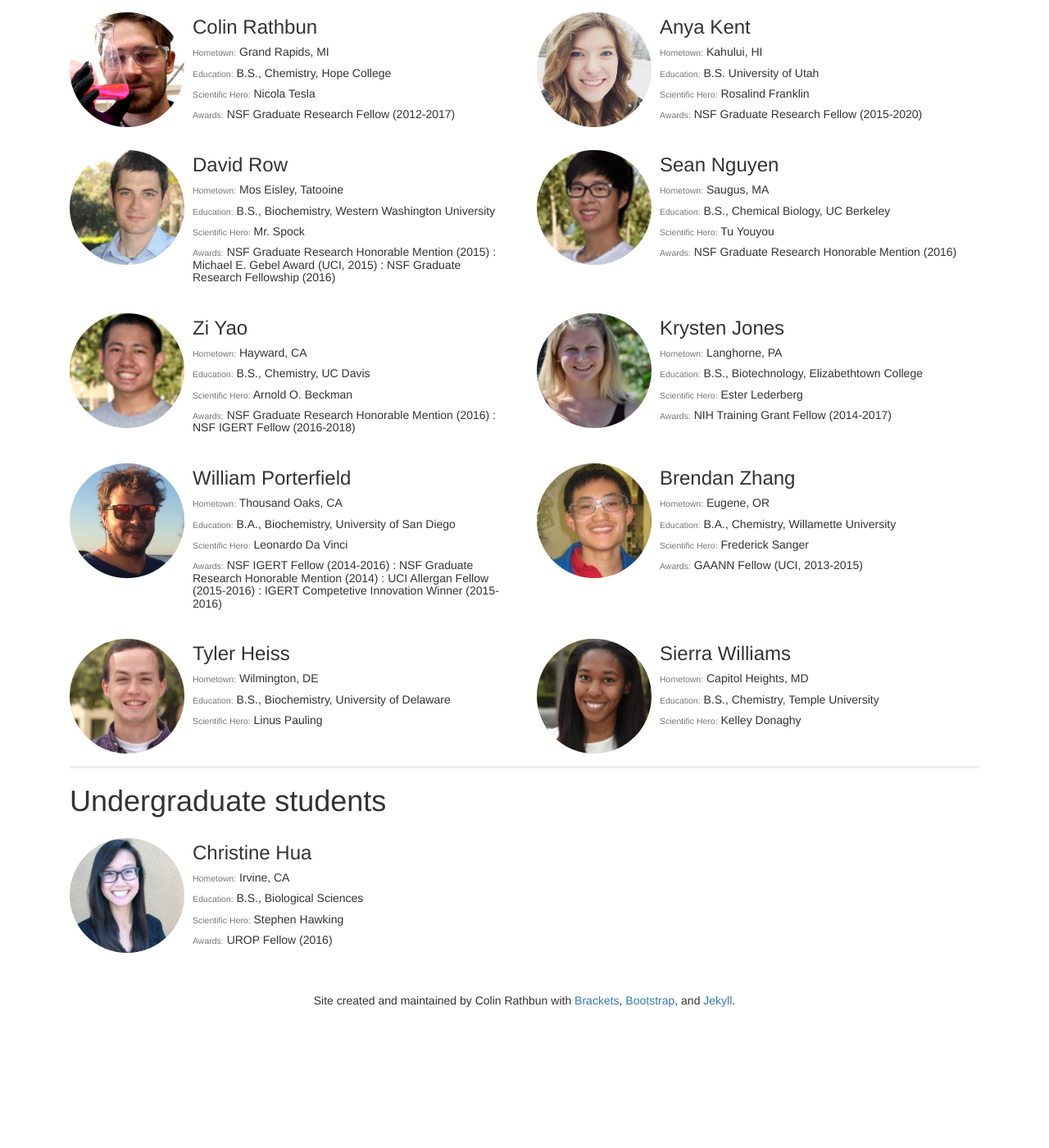
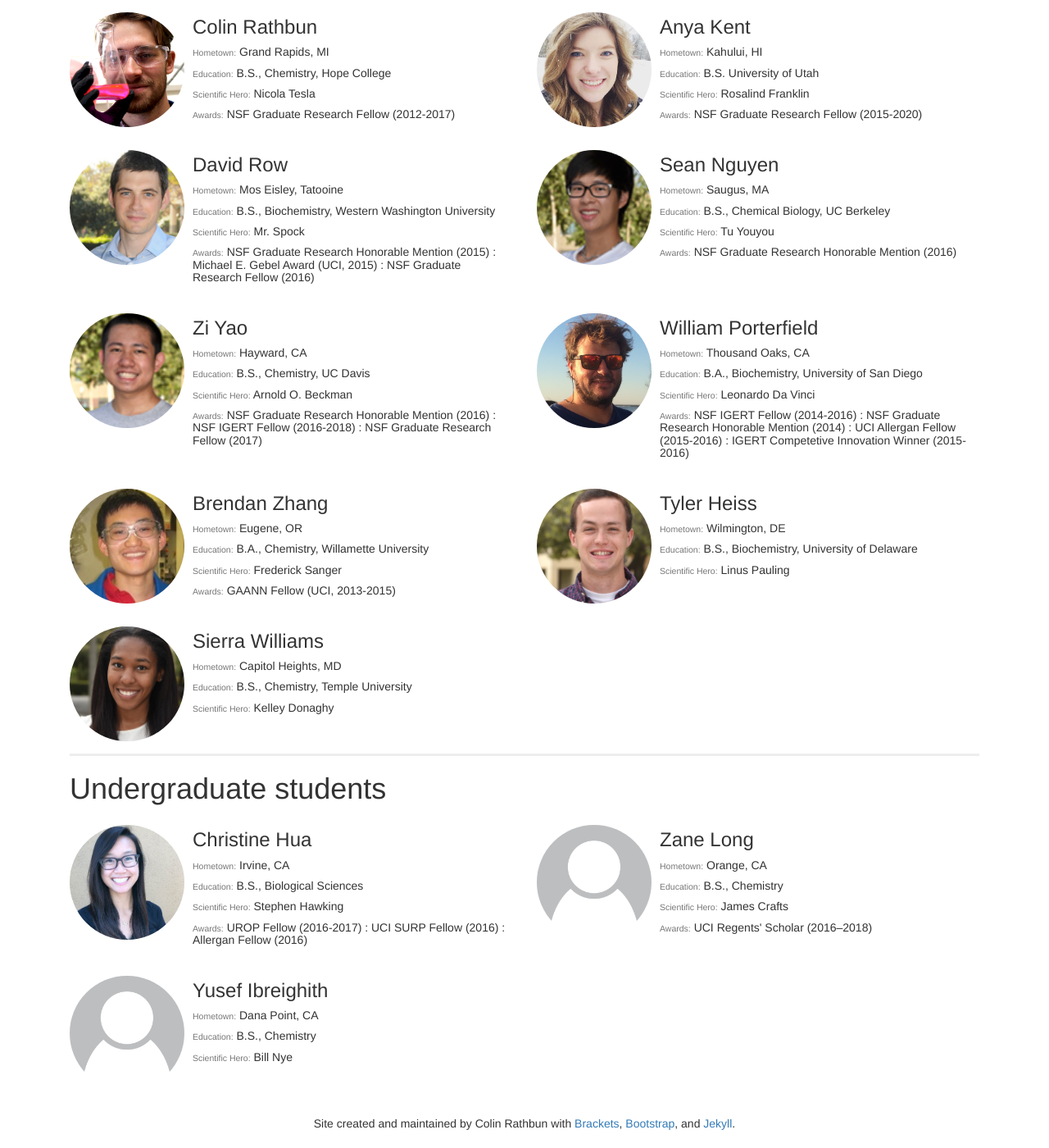
Before and after one commit to c-bun/Prescher-Lab-Site, a Jekyll site: the page built from the-group.html, in a window 1280 px wide and 1400 px high, scrolled down 973 px. Shown: the whole window at 82% size. Built offline with Jekyll 4.4.1, drawn with Linux system fonts in a browser that asks for light colours; before the commit the page ends 2223 px from its top, so only the background shows below that.

Commit message:
April2017Update

```diff
--- a/_data/group.csv
+++ b/_data/group.csv
@@ -2,17 +2,17 @@ first,last,position,hometown,education,hero,awards,current_position
 Colin,Rathbun,graduate,"Grand Rapids, MI","B.S., Chemistry, Hope College",Nicola Tesla,NSF Graduate Research Fellow (2012-2017),
 Zach,Reinert,postdoc,"North East, MD","B.S., Biochemistry, University of Maryland; Ph.D., Chemistry, University of Pittsburgh",Albert Einstein,,
 Anya,Kent,graduate,"Kahului, HI",B.S. University of Utah,Rosalind Franklin,NSF Graduate Research Fellow (2015-2020),
-David,Row,graduate,"Mos Eisley, Tatooine","B.S., Biochemistry, Western Washington University",Mr. Spock,"NSF Graduate Research Honorable Mention (2015) : Michael E. Gebel Award (UCI, 2015) : NSF Graduate Research Fellowship (2016)",
+David,Row,graduate,"Mos Eisley, Tatooine","B.S., Biochemistry, Western Washington University",Mr. Spock,"NSF Graduate Research Honorable Mention (2015) : Michael E. Gebel Award (UCI, 2015) : NSF Graduate Research Fellow (2016)",
 Sean,Nguyen,graduate,"Saugus, MA","B.S., Chemical Biology, UC Berkeley",Tu Youyou,NSF Graduate Research Honorable Mention (2016),
-Zi,Yao,graduate,"Hayward, CA","B.S., Chemistry, UC Davis",Arnold O. Beckman,NSF Graduate Research Honorable Mention (2016) : NSF IGERT Fellow (2016-2018),
-Krysten,Jones,graduate,"Langhorne, PA","B.S., Biotechnology, Elizabethtown College",Ester Lederberg,NIH Training Grant Fellow (2014-2017),
+Zi,Yao,graduate,"Hayward, CA","B.S., Chemistry, UC Davis",Arnold O. Beckman,NSF Graduate Research Honorable Mention (2016) : NSF IGERT Fellow (2016-2018) : NSF Graduate Research Fellow (2017),
+Krysten,Jones,former_graduate,"Langhorne, PA","B.S., Biotechnology, Elizabethtown College; Ph.D. 2017",Ester Lederberg,NIH Training Grant Fellow (2014-2017),"Postdoc in Lewis Lab, University of Chicago"
 Joanna,Laird,former_graduate,"Los Gatos, CA","B.S., Chemistry, Santa Clara University; Ph.D. 2016",Rosalind Franklin,NSF IGERT Fellow (2013-2015),"Lecturer, Chapman University, Saddleback College and Orange Coast College"
 William,Porterfield,graduate,"Thousand Oaks, CA","B.A., Biochemistry, University of San Diego",Leonardo Da Vinci,NSF IGERT Fellow (2014-2016) : NSF Graduate Research Honorable Mention (2014) : UCI Allergan Fellow (2015-2016) : IGERT Competetive Innovation Winner (2015-2016),
 Brendan,Zhang,graduate,"Eugene, OR","B.A., Chemistry, Willamette University",Frederick Sanger,"GAANN Fellow (UCI, 2013-2015)",
 Kevin,Yang,former_undergrad,"Chengdu, China","B.S., Chemistry, UCI (2016)",Jenn Prescher,UCI SURP Fellow (2015) : Allergan Summer Fellow (2015) : UROP Fellow (2015-2016) : Pfizer Undergrad Award in Organic Chemistry (2016),
 Monique,Reyes,former_undergrad,"Los Angeles, CA","B.S., Pharm Sci, UCI (2016)",Jenn Prescher,UCI SURP Fellow (2015) : Allergan Summer Fellow (2015) : UROP Fellow (2015-2016),
 Marian,Sagoe,former_undergrad,"Fontana, CA","B.S., Chemistry, UCI (2016)",Rosalind Franklin,UCI SURP Fellow (2015) : Allergan Summer Fellow (2015) : UROP Fellow (2015-2016),
-Christine,Hua,undergrad,"Irvine, CA","B.S., Biological Sciences",Stephen Hawking,UROP Fellow (2016),
+Christine,Hua,undergrad,"Irvine, CA","B.S., Biological Sciences",Stephen Hawking,UROP Fellow (2016-2017) : UCI SURP Fellow (2016) : Allergan Fellow (2016),
 Aaron,Leconte,former_postdoc,Somewhere out east.,"B.A., Chemistry, Carleton College; Ph.D., Chemical Biology, Scripps",Chuck Carlin,,
 Hui-Wen,Shih,former_postdoc,,Ph.D. Princeton University,,ACS BIOL Travel Awardee (2014),Gilead Sciences
 Rachel,Steinhardt,former_graduate,,Ph.D. 2015,,,"Postdoc in Esser-Kahn Lab, UC Irvine"
@@ -22,7 +22,7 @@ Dave,Patterson,former_graduate,,Ph.D. 2015,,UCI Allergan Fellow,"Postdoc in Gart
 Lidia,Nazarova,former_graduate,,Ph.D. 2015,,,Illumina
 Miranda,Paley,former_graduate,,Ph.D. 2014,,UCI Dissertation Fellowship (2014),"Managing Editor, ACS Central Science"
 Amanda,Dark,former_graduate,,M.S. 2015,,,"Head Chemist, The Shoulders of Giants (Non-profit)"
-Brain,Xie,former_undergrad,,"B.S., Biology, UCI (2014)",,"CRC Outstanding Freshman Chemistry Achievement Award (2011), Merck Award (2012), Allergan Summer Fellow (2011-2012), UCI SURP Fellow (2011-2013), Brian Atwood Scholarship in Biological Science (2013), Jayne Unzelman Scholarship (2014), UCI Chancellor_s Award of Distinction (2014)","Ph.D. student, Stanford University"
+Brian,Xie,former_undergrad,,"B.S., Biology, UCI (2014)",,"CRC Outstanding Freshman Chemistry Achievement Award (2011), Merck Award (2012), Allergan Summer Fellow (2011-2012), UCI SURP Fellow (2011-2013), Brian Atwood Scholarship in Biological Science (2013), Jayne Unzelman Scholarship (2014), UCI Chancellor's Award of Distinction (2014)","Ph.D. student, Stanford University"
 Jessica,O'Neill,former_undergrad,,"B.S., Chemistry, UCI (2014)",,UCI SURP Fellow (2012-2013),Medicrea (Biotech Startup)
 Jeffrey,Briggs,former_undergrad,,"B.S., Chemistry, UCI (2014)",,"UCI SURP Fellow (2013-2014), Allergan Summer Fellow (2014)","Research Associate, Weiss Lab, UCI"
 Brittany,Ripley,former_undergrad,,"Southern Oregon University, OR (2013)",,NSF-REU,"Ph.D. student, Washington lab, University of Iowa"
@@ -32,3 +32,5 @@ Jenn,Prescher,boss,"Blue Earth, MN",,"Frederick Sanger, Rolf Huisgen, Stephen Ke
 Danielle,Dube,postdoc,"Aberdeen, NJ","B.A., Biology, Cornell University; Ph.D., Chemistry, University of California, Berkeley; Postdoctoral Scholar, Chemistry, Stanford University","Carolyn Bertozzi, Barbara Imperiali, Laurie Comstock","Andrew W. Mellon Award for sabbatical support, Bowdoin College (2015); Henry Dreyfus Teacher-Scholar Award, Camille & Henry Dreyfus Foundation (2013)","Associate Professor, Chemistry & Biochemistry, Bowdoin College; Visiting Associate Researcher, Chemistry University of California, Irvine"
 Tyler,Heiss,graduate,"Wilmington, DE","B.S., Biochemistry, University of Delaware",Linus Pauling,,
 Sierra,Williams,graduate,"Capitol Heights, MD","B.S., Chemistry, Temple University",Kelley Donaghy,,
+Zane,Long,undergrad,"Orange, CA","B.S., Chemistry",James Crafts,UCI Regents' Scholar (2016–2018),
+Yusef,Ibreighith,undergrad,"Dana Point, CA","B.S., Chemistry",Bill Nye,,
--- a/_posts/2017-01-25-2017-News.markdown
+++ b/_posts/2017-01-25-2017-News.markdown
@@ -3,6 +3,11 @@ layout: post
 title:  "2017 News"
 categories: group_update
 ---
+#### March 2017
+- Undergraduate researchers Zane Long and Yusef Ibreighith join the lab. Welcome!
+- Zi was awarded an NSF GRFP fellowship! Congrats, Zi!
+- Krysten was featured in a summary article on the 2016 ICBS meeting in ACS Chemical Biology. [Read it here](http://pubs.acs.org/doi/abs/10.1021/acschembio.7b00205)!
+
 #### February 2017
 - Krysten successfully defended her thesis! She will be joining the Lewis group at the University of Chicago to complete her postdoctoral studies. Congratulations Dr. Jones! We wish you the best of luck!
 
```
Also changed, not shown: images/group/Jones_Krysten.jpg (deleted), images/group/Laird_Joanna.jpg (deleted), images/group/alumni/Xie_Brain.jpg (deleted).
